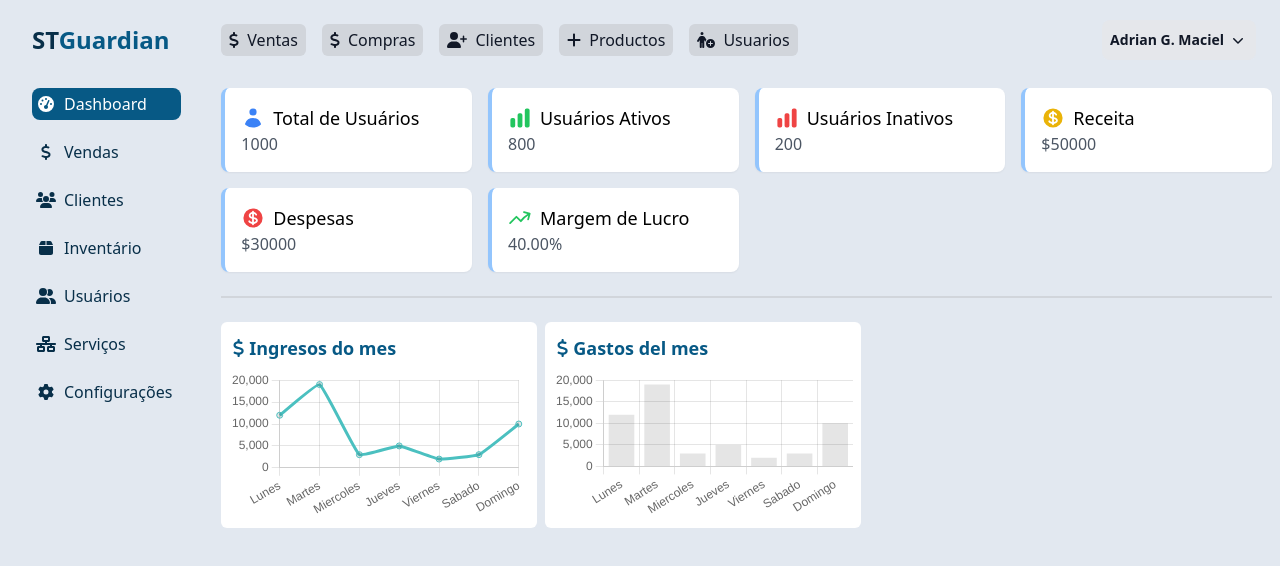
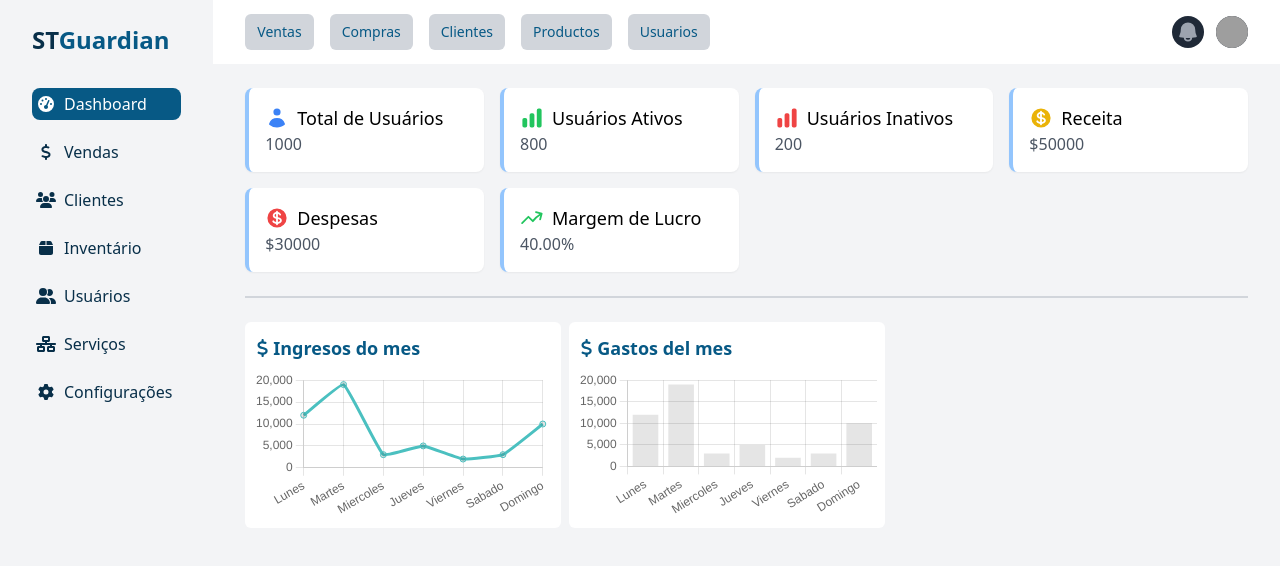
Before and after one commit to adriangrahldev/stg_next, a Next.js app: page / in a window 1280 px wide. Shown: the top 566 px of the page. Built offline with nearby package versions, Linux system fonts and the light colour scheme; grey boxes are pictures that could not be loaded.

Commit message:
Reestructuracion del Header y Layout. Creación del componente  Dashboard/item-card

```diff
--- a/next.config.mjs
+++ b/next.config.mjs
@@ -1,4 +1,12 @@
 /** @type {import('next').NextConfig} */
-const nextConfig = {};
+const nextConfig = {
+    reactStrictMode: true,
+    images: {
+        domains: ['tailwindui.com', 'images.unsplash.com'],
+        dangerouslyAllowSVG: true,
+    },
+
+
+};
 
 export default nextConfig;
--- a/src/app/layout.tsx
+++ b/src/app/layout.tsx
@@ -17,15 +17,17 @@
   children: React.ReactNode;
 }>) {
   return (
-    <html lang="en">
-      <body className={`bg-slate-200`}>
-      <div className="flex">
-        <Sidebar/>
-        <div className="flex flex-col w-full">
-          <Header/>
-          <main className="p-2">{children}</main>
+    <html className="h-full bg-gray-100">
+      <body className="h-full">
+        <div className="flex">
+          <Sidebar />
+          <div className="min-h-full w-full">
+            <Header />
+            <main>
+              <div className="mx-auto max-w-7xl py-6 sm:px-6 lg:px-8">{children}</div>
+            </main>
+          </div>
         </div>
-      </div>
       </body>
     </html>
   );
--- a/src/components/Header/Header.tsx
+++ b/src/components/Header/Header.tsx
@@ -1,26 +1,70 @@
 "use client"
-import { faChevronDown, faChevronUp, faDollarSign, faPersonCirclePlus, faPlus, faUserPlus } from '@fortawesome/free-solid-svg-icons';
-import { FontAwesomeIcon } from '@fortawesome/react-fontawesome';
-import { Fragment, useState } from 'react';
-import { Popover, Transition } from '@headlessui/react'
-import { ChevronDownIcon, CogIcon, LockClosedIcon, UserIcon } from '@heroicons/react/20/solid'
+import { faDollarSign, faPersonCirclePlus, faPlus, faUserPlus } from '@fortawesome/free-solid-svg-icons';
+import { Fragment } from 'react';
+import { Disclosure, Menu, Transition } from '@headlessui/react'
+import { Bars3Icon, BellIcon, CogIcon, LockClosedIcon, UserIcon, XMarkIcon } from '@heroicons/react/20/solid'
+import Image from 'next/image';
 
 const solutions = [
     { name: 'Perfil', description: '', href: '#', icon: UserIcon },
     { name: 'Configurações', description: '', href: '#', icon: CogIcon },
-  ]
-  const callsToAction = [
-    { name: 'Sair', href: '/logout', icon:  LockClosedIcon},
-  ]
+]
+const callsToAction = [
+    { name: 'Sair', href: '/logout', icon: LockClosedIcon },
+]
 
 const Header = () => {
 
 
     const user = {
-        name: "Adrian G. Maciel",
-        email: "adriangrahl@soluntech.com.br",
-        role: "Admin",
-    };
+        name: 'Tom Cook',
+        email: 'tom@example.com',
+        imageUrl:
+            'https://images.unsplash.com/photo-1472099645785-5658abf4ff4e?ixlib=rb-1.2.1&ixid=eyJhcHBfaWQiOjEyMDd9&auto=format&fit=facearea&facepad=2&w=256&h=256&q=80',
+    }
+    const navigation = [
+        {
+            name: "Ventas",
+            href: "/ventas",
+            icon: faDollarSign,
+            current: false
+        },
+        {
+            name: "Compras",
+            href: "/compras",
+            icon: faDollarSign,
+            current: false
+        },
+        {
+            name: "Clientes",
+            href: "/clientes",
+            icon: faUserPlus,
+            current: false
+        },
+        {
+            name: "Productos",
+            href: "/productos",
+            icon: faPlus,
+            current: false
+        },
+        {
+            name: "Usuarios",
+            href: "/usuarios",
+            icon: faPersonCirclePlus,
+            current: false
+        }
+    ]
+    const userNavigation = [
+        { name: 'Perfil', href: '#' },
+        { name: 'Ajustes', href: '#' },
+        { name: 'Cerrar sesión', href: '#' },
+    ]
+
+
+    function classNames(...classes: any) {
+        return classes.filter(Boolean).join(' ')
+    }
+
 
     const headerFastActions = [
         {
@@ -52,70 +96,149 @@
 
 
     return (
-        <header className="py-5 px-2 flex items-center justify-between ">
+            <Disclosure as="nav" className="bg-white">
+                {({ open }) => (
+                    <>
+                        <div className=" sm:px-6 lg:px-8">
+                            <div className="flex h-16 items-center justify-between">
+                                <div className="flex items-center">
+                                    <div className="hidden md:block">
+                                        <div className="flex items-baseline space-x-4">
+                                            {navigation.map((item) => (
+                                                <a
+                                                    key={item.name}
+                                                    href={item.href}
+                                                    className={classNames(
+                                                        item.current
+                                                            ? 'bg-sky-800 text-white'
+                                                            : 'text-sky-800 bg-gray-300 hover:bg-sky-800 hover:text-white',
+                                                        'rounded-md px-3 py-2 text-sm font-medium'
+                                                    )}
+                                                    aria-current={item.current ? 'page' : undefined}
+                                                >
+                                                    {item.name}
+                                                </a>
+                                            ))}
+                                        </div>
+                                    </div>
+                                </div>
+                                <div className="hidden md:block">
+                                    <div className="ml-4 flex items-center md:ml-6">
+                                        <button
+                                            type="button"
+                                            className="relative rounded-full bg-gray-800 p-1 text-gray-400 hover:text-white focus:outline-none focus:ring-2 focus:ring-white focus:ring-offset-2 focus:ring-offset-gray-800"
+                                        >
+                                            <span className="absolute -inset-1.5" />
+                                            <span className="sr-only">View notifications</span>
+                                            <BellIcon className="h-6 w-6" aria-hidden="true" />
+                                        </button>
 
-            <div className="flex items-center gap-x-4">
-                <nav className="flex items-center gap-x-4">
-                    {headerFastActions.map((item) => (
-                        <a key={item.name} href={item.href} className="text-gray-900 bg-gray-300 p-1 px-2 rounded-md hover:text-white hover:bg-sky-800">
-                            <FontAwesomeIcon icon={item.icon} />
-                            <span className='ml-2'>{item.name}</span>
-                        </a>
-                    ))}
-                </nav>
-            </div>
-            <div className='mx-4'>
-                <div className="relative"></div>
-                <Popover className="relative">
-                    <Popover.Button className="inline-flex bg-gray-200 rounded-lg p-2 items-center gap-x-1 text-sm font-semibold leading-6 text-gray-900">
-                        <span>{user.name}</span>
-                        <ChevronDownIcon className="h-5 w-5" aria-hidden="true" />
-                    </Popover.Button>
+                                        {/* Profile dropdown */}
+                                        <Menu as="div" className="relative ml-3">
+                                            <div>
+                                                <Menu.Button className="relative flex max-w-xs items-center rounded-full bg-gray-800 text-sm focus:outline-none focus:ring-2 focus:ring-white focus:ring-offset-2 focus:ring-offset-gray-800">
+                                                    <span className="absolute -inset-1.5" />
+                                                    <span className="sr-only">Open user menu</span>
+                                                    <Image className="h-8 w-8 rounded-full" src={user.imageUrl} width={32} height={32} alt="" />
+                                                </Menu.Button>
+                                            </div>
+                                            <Transition
+                                                as={Fragment}
+                                                enter="transition ease-out duration-100"
+                                                enterFrom="transform opacity-0 scale-95"
+                                                enterTo="transform opacity-100 scale-100"
+                                                leave="transition ease-in duration-75"
+                                                leaveFrom="transform opacity-100 scale-100"
+                                                leaveTo="transform opacity-0 scale-95"
+                                            >
+                                                <Menu.Items className="absolute right-0 z-10 mt-2 w-48 origin-top-right rounded-md bg-white py-1 shadow-lg ring-1 ring-black ring-opacity-5 focus:outline-none">
+                                                    {userNavigation.map((item) => (
+                                                        <Menu.Item key={item.name}>
+                                                            {({ active }) => (
+                                                                <a
+                                                                    href={item.href}
+                                                                    className={classNames(
+                                                                        active ? 'bg-gray-100' : '',
+                                                                        'block px-4 py-2 text-sm text-gray-700'
+                                                                    )}
+                                                                >
+                                                                    {item.name}
+                                                                </a>
+                                                            )}
+                                                        </Menu.Item>
+                                                    ))}
+                                                </Menu.Items>
+                                            </Transition>
+                                        </Menu>
+                                    </div>
+                                </div>
+                                <div className="-mr-2 flex md:hidden">
+                                    {/* Mobile menu button */}
+                                    <Disclosure.Button className="relative inline-flex items-center justify-center rounded-md bg-gray-800 p-2 text-gray-400 hover:bg-gray-700 hover:text-white focus:outline-none focus:ring-2 focus:ring-white focus:ring-offset-2 focus:ring-offset-gray-800">
+                                        <span className="absolute -inset-0.5" />
+                                        <span className="sr-only">Open main menu</span>
+                                        {open ? (
+                                            <XMarkIcon className="block h-6 w-6" aria-hidden="true" />
+                                        ) : (
+                                            <Bars3Icon className="block h-6 w-6" aria-hidden="true" />
+                                        )}
+                                    </Disclosure.Button>
+                                </div>
+                            </div>
+                        </div>
 
-                    <Transition
-                        as={Fragment}
-                        enter="transition ease-out duration-200"
-                        enterFrom="opacity-0 translate-y-1"
-                        enterTo="opacity-100 translate-y-0"
-                        leave="transition ease-in duration-150"
-                        leaveFrom="opacity-100 translate-y-0"
-                        leaveTo="opacity-0 translate-y-1"
-                    >
-                        <Popover.Panel className="absolute right-0 z-10 mt-5 flex w-screen max-w-max ">
-                            <div className=" w-72 flex-auto overflow-hidden rounded-2xl bg-white text-sm leading-6 shadow-lg ring-1 ring-gray-900/5">
-                                <div>
-                                    {solutions.map((item) => (
-                                        <div key={item.name} className="group relative flex gap-x-6 rounded-lg p-2 hover:bg-gray-50">
-                                            <div className="mt-1 flex h-11 w-11 flex-none items-center justify-center bg-gray-50 group-hover:bg-white">
-                                                <item.icon className="h-6 w-6 text-gray-600 group-hover:text-indigo-600" aria-hidden="true" />
-                                            </div>
-                                            <div className='flex items-center'>
-                                                <a href={item.href} className="font-semibold text-gray-900">
-                                                    {item.name}
-                                                    <span className="absolute inset-0" />
-                                                </a>
-                                            </div>
-                                        </div>
-                                    ))}
+                        <Disclosure.Panel className="md:hidden">
+                            <div className="space-y-1 px-2 pb-3 pt-2 sm:px-3">
+                                {navigation.map((item) => (
+                                    <Disclosure.Button
+                                        key={item.name}
+                                        as="a"
+                                        href={item.href}
+                                        className={classNames(
+                                            item.current ? 'bg-gray-900 text-white' : 'text-gray-300 hover:bg-gray-700 hover:text-white',
+                                            'block rounded-md px-3 py-2 text-base font-medium'
+                                        )}
+                                        aria-current={item.current ? 'page' : undefined}
+                                    >
+                                        {item.name}
+                                    </Disclosure.Button>
+                                ))}
+                            </div>
+                            <div className="border-t border-gray-700 pb-3 pt-4">
+                                <div className="flex items-center px-5">
+                                    <div className="flex-shrink-0">
+                                        <img className="h-10 w-10 rounded-full" src={user.imageUrl} alt="" />
+                                    </div>
+                                    <div className="ml-3">
+                                        <div className="text-base font-medium leading-none text-white">{user.name}</div>
+                                        <div className="text-sm font-medium leading-none text-gray-400">{user.email}</div>
+                                    </div>
+                                    <button
+                                        type="button"
+                                        className="relative ml-auto flex-shrink-0 rounded-full bg-gray-800 p-1 text-gray-400 hover:text-white focus:outline-none focus:ring-2 focus:ring-white focus:ring-offset-2 focus:ring-offset-gray-800"
+                                    >
+                                        <span className="absolute -inset-1.5" />
+                                        <span className="sr-only">View notifications</span>
+                                        <BellIcon className="h-6 w-6" aria-hidden="true" />
+                                    </button>
                                 </div>
-                                <div className="grid grid-cols-1 divide-x divide-gray-900/5 bg-gray-50">
-                                    {callsToAction.map((item) => (
-                                        <a
+                                <div className="mt-3 space-y-1 px-2">
+                                    {userNavigation.map((item) => (
+                                        <Disclosure.Button
                                             key={item.name}
+                                            as="a"
                                             href={item.href}
-                                            className="flex items-center justify-center gap-x-2.5 p-3 font-semibold text-gray-900 hover:bg-gray-100"
+                                            className="block rounded-md px-3 py-2 text-base font-medium text-gray-400 hover:bg-gray-700 hover:text-white"
                                         >
-                                            <item.icon className="h-5 w-5 flex-none text-gray-400" aria-hidden="true" />
                                             {item.name}
-                                        </a>
+                                        </Disclosure.Button>
                                     ))}
                                 </div>
                             </div>
-                        </Popover.Panel>
-                    </Transition>
-                </Popover>
-            </div>
-        </header>
+                        </Disclosure.Panel>
+                    </>
+                )}
+            </Disclosure>
     );
 };
 
```
